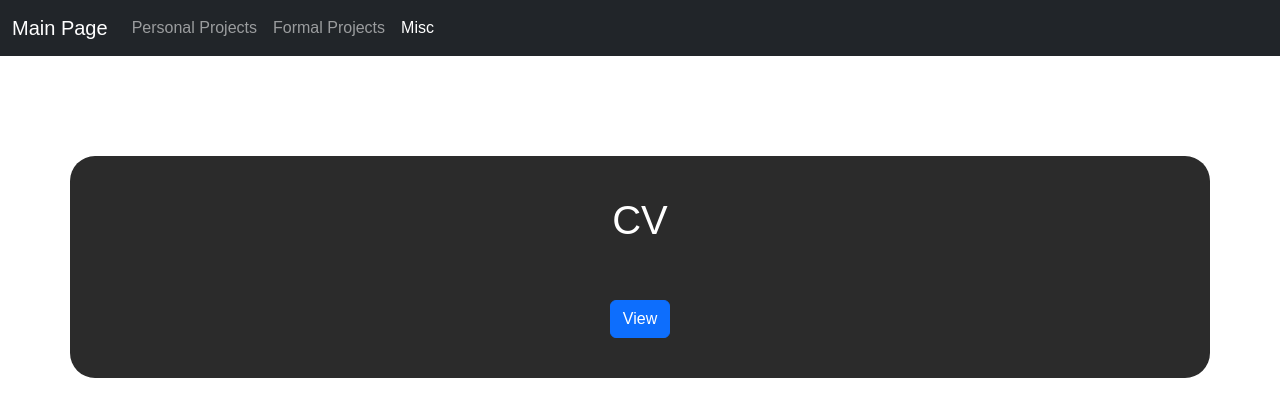
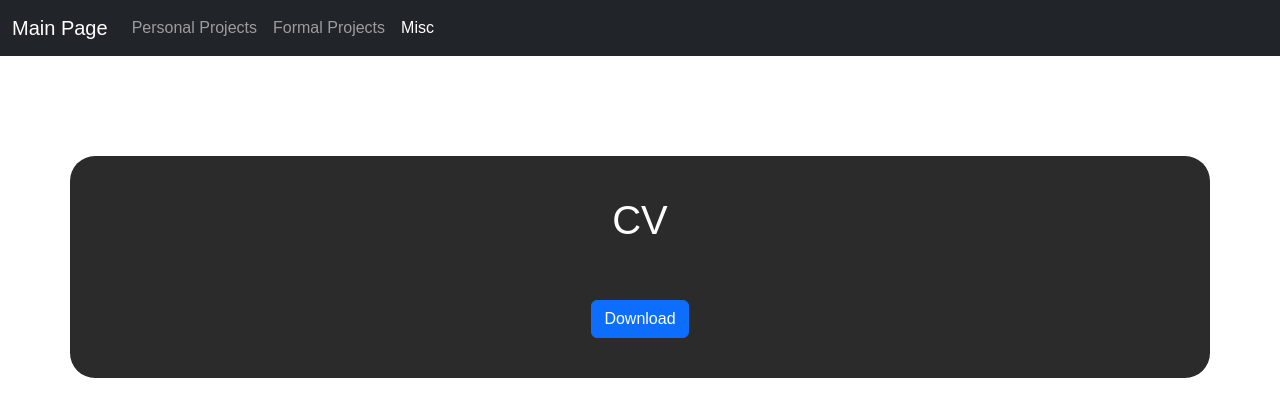
Before and after one commit to Glasram/Portfolio, a plain HTML site: page misc.html in a window 1280 px wide. Drawn offline with nearby package versions, Linux system fonts and the light colour scheme.

Commit message:
View --> Download

```diff
--- a/misc.html
+++ b/misc.html
@@ -40,7 +40,7 @@
             <div class="col">
                 <h1 class="twhite">CV</h1>
                 <br></br>
-                <a href="Resources/Other/amcv.pdf" download class="btn btn-primary">View</a>
+                <a href="Resources/Other/amcv.pdf" download class="btn btn-primary">Download</a>
             </div>
             <div class="col">
 
```
